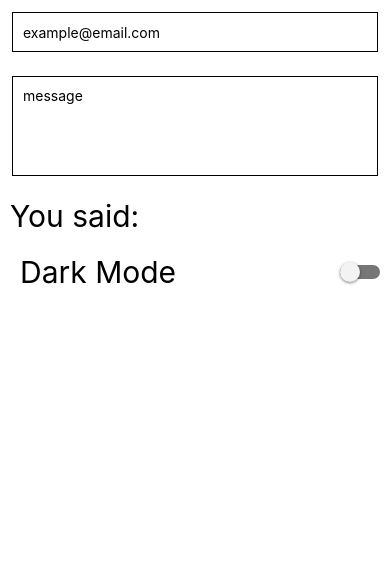
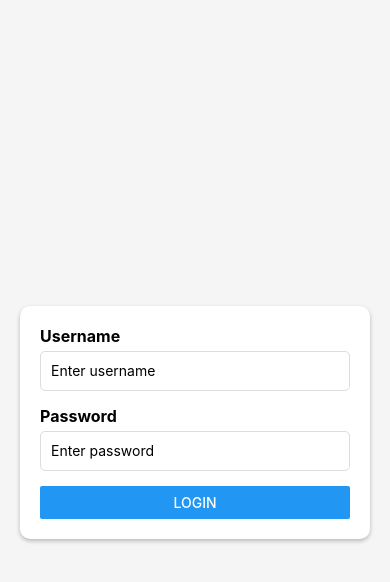
Before and after one commit to hAI-FA001/React-Native--Learn, a React Native app in the folder Forms/: screen / in a window 390 px wide. Shown: the top 582 px of the page. Built offline with nearby package versions, Linux system fonts and the light colour scheme.

Commit message:
basic Log-In form

```diff
--- a/Forms/App.js
+++ b/Forms/App.js
@@ -1,72 +1,57 @@
 import { useState } from 'react'
-import {
-  StyleSheet,
-  Text,
-  View,
-  StatusBar,
-  SafeAreaView,
-  TextInput,
-  Switch,
-} from 'react-native'
+import { StyleSheet, Text, View, TextInput, Button } from 'react-native'
 
 export default function App() {
-  const [val, setVal] = useState('')
-  const [isDark, setIsDark] = useState(false)
+  return (
+    <View style={styles.container}>
+      <View style={styles.form}>
+        <Text style={styles.label}>Username</Text>
+        <TextInput style={styles.input} placeholder="Enter username" />
 
-  return (
-    <SafeAreaView style={styles.container}>
-      <TextInput
-        style={styles.input}
-        value={val}
-        onChangeText={setVal}
-        placeholder="example@email.com"
-        // secureTextEntry
-        // keyboardType="numeric"
-        autoCorrect={true}
-        autoCapitalize="characters"
-      />
-      <TextInput
-        style={[styles.input, styles.multilineText]}
-        placeholder="message"
-        multiline
-      />
-      <Text style={styles.text}>You said: {val}</Text>
+        <Text style={styles.label}>Password</Text>
+        <TextInput
+          style={styles.input}
+          placeholder="Enter password"
+          secureTextEntry
+        />
 
-      <View style={styles.switchContainer}>
-        <Text style={styles.text}>Dark Mode</Text>
-        <Switch
-          value={isDark}
-          onValueChange={() => setIsDark(!isDark)}
-          trackColor={{ false: '#767577', true: 'lightblue' }}
-          thumbColor={'#f4f3f4'}
-        />
+        <Button title="Login" onPress={() => {}} />
       </View>
-    </SafeAreaView>
+    </View>
   )
 }
 
 const styles = StyleSheet.create({
   container: {
     flex: 1,
-    backgroundColor: '#fff',
-    paddingTop: StatusBar.currentHeight,
+    justifyContent: 'center',
+    paddingHorizontal: 20,
+    backgroundColor: '#f5f5f5',
   },
 
+  form: {
+    backgroundColor: 'white',
+    padding: 20,
+    borderRadius: 10,
+
+    shadowColor: 'black',
+    shadowOffset: { width: 0, height: 2 },
+    shadowOpacity: 0.25,
+    shadowRadius: 4,
+    elevation: 5,
+  },
+
+  label: {
+    fontSize: 16,
+    marginBottom: 5,
+    fontWeight: 'bold',
+  },
   input: {
     height: 40,
-    margin: 12,
+    borderColor: '#ddd',
+    borderWidth: 1,
+    marginBottom: 15,
     padding: 10,
-    borderWidth: 1,
-  },
-
-  text: { fontSize: 30, padding: 10 },
-
-  multilineText: { minHeight: 100, textAlignVertical: 'top' },
-
-  switchContainer: {
-    flexDirection: 'row',
-    alignItems: 'center',
-    justifyContent: 'space-between',
-    paddingHorizontal: 10,
+    borderRadius: 5,
   },
 })
```
